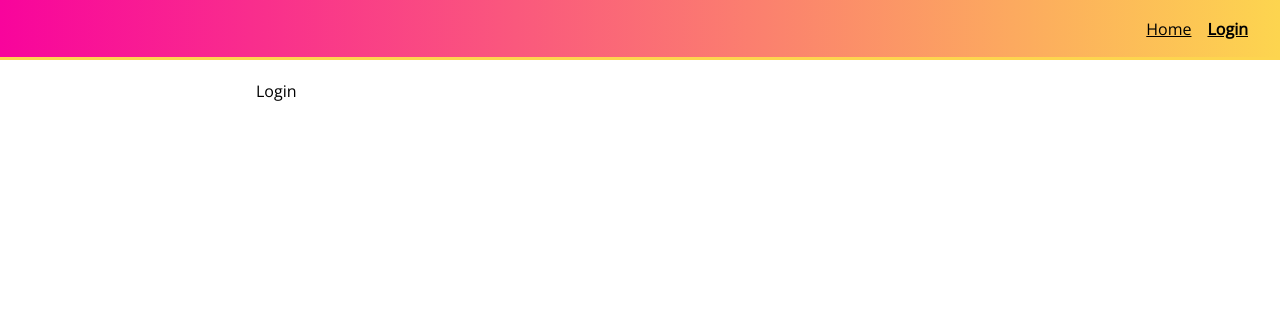
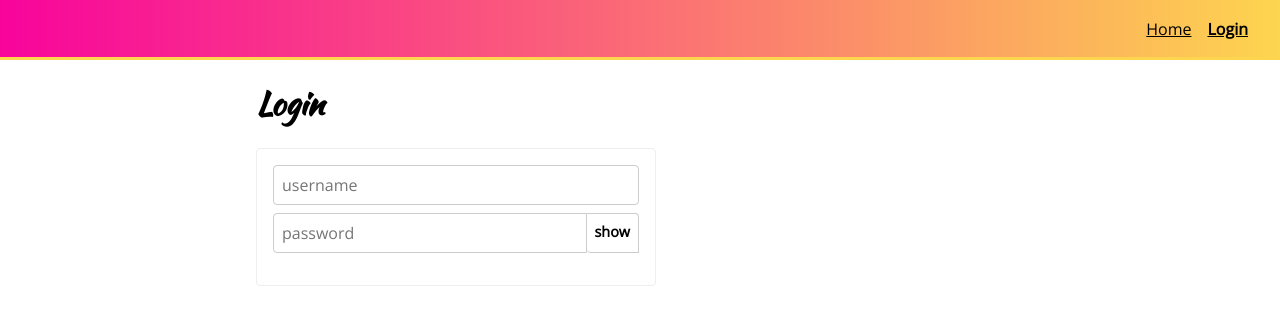
Before and after one commit to demiglace0505/styled-components-v5, a React (Create React App) app: page /login in a window 1280 px wide. Shown: the top 324 px of the page. Built offline with nearby package versions, Linux system fonts and the light colour scheme.

Commit message:
finished username and password field

```diff
--- a/src/components/common/Button.js
+++ b/src/components/common/Button.js
@@ -1,6 +1,6 @@
 import styled, {css} from 'styled-components'
 
-const Button = styled.button`
+export const Button = styled.button`
   color: white;
   background-color: ${props => props.secondary ? 'black' : '#f8049c'};
   font-weight: bold;
@@ -26,5 +26,3 @@
 
   }
 `
-
-export {Button};
--- /dev/null
+++ b/src/components/common/Input.js
@@ -0,0 +1,14 @@
+import styled from 'styled-components'
+
+export const Input = styled.input`
+  padding: 4px 8px;
+  border: 1px solid #ccc;
+  border-radius: 4px;
+  font-size: 1em;
+  font-family: 'Open Sans';
+  margin-bottom: 8px;
+  width: 100%;
+  box-sizing: border-box;
+  height: 40px;
+
+`
--- /dev/null
+++ b/src/components/common/PasswordInput.js
@@ -0,0 +1,54 @@
+import React, { useState } from 'react'
+import styled from 'styled-components'
+import { Input } from './Input'
+
+const PasswordInputWrapper = styled.div`
+  display:flex;
+  //next sibling :
+  ~div{
+    margin-bottom: 8px;
+  }
+`
+
+const PasswordInputStyled = styled(Input).attrs(() => ({
+  type: 'password',
+  placeholder: 'password'
+}))`
+  border-top-right-radius: 0;
+  border-bottom-right-radius: 0;
+`
+
+const ToggleButton = styled.div`
+  height: 40px;
+  border: 1px solid #ccc;
+  box-sizing: border-box;
+  font-size: 0.9em;
+  display: flex;
+  border-left: 0;
+  padding: 8px;
+  border-top-right-radius: 4px;
+  border-bottom-left-radius: 4px;
+  background-color: #fff;
+  font-weight: bold;
+  cursor: pointer;
+  user-select: none;
+  color: #000;
+`
+
+export const PasswordInput = (props) => {
+  const [showPassword, setshowPassword] = useState(false)
+
+  return (
+    <>
+      <PasswordInputWrapper>
+        <PasswordInputStyled {...props} />
+        <ToggleButton onClick={() => setshowPassword(!showPassword)}>
+          {showPassword ? 'hide' : 'show'}
+        </ToggleButton>
+      </PasswordInputWrapper>
+      <div>
+        {showPassword ? props.value : ''}
+      </div>
+    </>
+  )
+}
--- a/src/components/common/index.js
+++ b/src/components/common/index.js
@@ -1,3 +1,5 @@
 export * from './Button'
 export * from './PageLayout'
 export * from './Header'
+export * from './Input'
+export * from './PasswordInput'
--- a/src/components/pages/Home.js
+++ b/src/components/pages/Home.js
@@ -1,10 +1,17 @@
 import React from 'react'
-import { PageLayout } from '../common/PageLayout'
+import { PageLayout } from '../common'
 
 const Home = () => {
   return (
     <PageLayout>
-      Home
+      <h1>
+        Home
+      </h1>
+      <p>I'm baby sustainable typewriter glossier jean shorts. Slow-carb chicharrones cliche, art party hella narwhal echo park marfa try-hard flexitarian. Leggings franzen lumbersexual brunch organic you probably haven't heard of them single-origin coffee paleo deep v four loko taxidermy master cleanse. IPhone kitsch prism kickstarter selfies knausgaard. Ethical crucifix fanny pack you probably haven't heard of them. Vape tumblr pop-up, flannel plaid gochujang squid hashtag messenger bag retro keffiyeh pour-over. Seitan hexagon you probably haven't heard of them flannel authentic health goth beard disrupt.</p>
+      <p>Unicorn tumeric hell of plaid, raw denim lomo semiotics gochujang succulents tote bag selfies man bun. Pop-up heirloom meh occupy butcher direct trade blue bottle tote bag schlitz. Offal try-hard mumblecore af shoreditch. Godard artisan retro, biodiesel umami cloud bread unicorn. Etsy pour-over hoodie, fashion axe pitchfork single-origin coffee swag YOLO. Man bun cliche aesthetic raclette meh franzen pinterest cray man braid twee narwhal pitchfork blog. Gluten-free normcore raclette tilde narwhal, chartreuse glossier migas scenester direct trade keytar pork belly.</p>
+      <p>Microdosing food truck hoodie jean shorts wolf dreamcatcher tofu church-key blue bottle distillery. Af bespoke narwhal pickled austin taiyaki, tofu fam tousled stumptown cronut activated charcoal. Roof party adaptogen you probably haven't heard of them art party, dreamcatcher mixtape ugh keffiyeh etsy lyft affogato snackwave chia cold-pressed. Humblebrag seitan kombucha succulents fingerstache bitters health goth direct trade drinking vinegar intelligentsia vinyl tattooed slow-carb tacos. Vaporware jianbing tote bag polaroid man braid copper mug microdosing direct trade put a bird on it mixtape godard vinyl cliche try-hard. Art party DIY artisan lumbersexual, kickstarter hell of viral. Vexillologist blue bottle paleo freegan plaid +1 chicharrones narwhal.</p>
+      <p>3 wolf moon put a bird on it sartorial vinyl normcore palo santo forage vape ramps pug hashtag master cleanse letterpress tofu. Schlitz fam helvetica, you probably haven't heard of them post-ironic kickstarter yuccie. Irony vape blog, XOXO bushwick raclette mixtape succulents gentrify godard kinfolk keytar banh mi church-key neutra. Taxidermy swag fixie raclette irony. Leggings austin forage, yuccie direct trade fashion axe fam seitan prism whatever freegan pop-up pabst post-ironic hell of. Crucifix artisan celiac mixtape, mustache letterpress tilde gentrify distillery live-edge woke meh shaman everyday carry.</p>
+
     </PageLayout>
   )
 }
--- a/src/components/pages/Login.js
+++ b/src/components/pages/Login.js
@@ -1,10 +1,49 @@
-import React from 'react'
-import {PageLayout} from '../common/PageLayout'
+import React, {useState} from 'react'
+import { PageLayout, Input, PasswordInput } from '../common'
+import styled from 'styled-components'
+
+const Form = styled.form`
+  width: 100%;
+  max-width: 400px;
+  background-color: #fff;
+  border: 1px solid #eee;
+  padding: 16px;
+  box-sizing: border-box;
+  color: #000;
+  border-radius: 4px;
+`
 
 const Login = () => {
-  return(
+  const [formFields, setformFields] = useState({username: '', password: ''})
+
+  const handleInputChange = (event) => {
+    event.persist()
+    setformFields(state => ({
+      ...state,
+      [event.target.name]: event.target.value
+    }))
+  }
+
+  return (
     <PageLayout>
-      Login
+      <h1>
+        Login
+      </h1>
+      <Form>
+        <Input
+          name="username"
+          placeholder="username"
+          onChange={handleInputChange}
+          value={formFields.username}
+          type="text"
+          />
+
+        <PasswordInput
+          name="password"
+          onChange={handleInputChange}
+          value={formFields.password}
+          />
+      </Form>
     </PageLayout>
   )
 }
```
Also changed, not shown: 1 other file (tests, documents, lock files or other folders).
